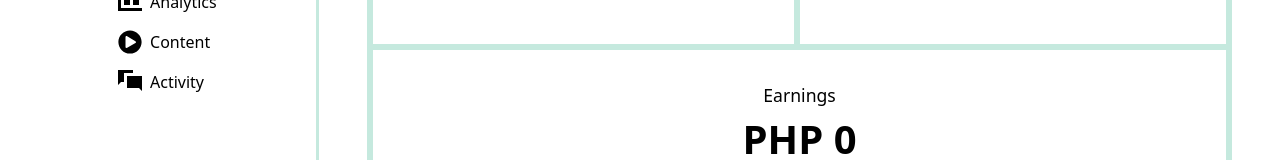
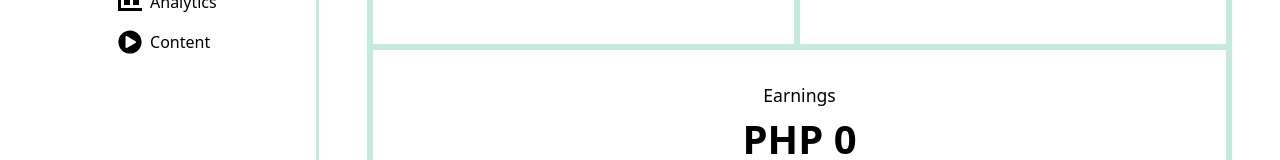
Before and after one commit to waleedlugod/TangoCast, a React (Vite) app in the folder frontend/: page /creator/1 in a window 1280 px wide. Shown: the part 328-488 px from the top of the page. Built offline with nearby package versions, Linux system fonts and the light colour scheme; no server answers.

Commit message:
Remove activity in Podcast Studio

```diff
--- a/frontend/src/PodcastStudio/Studio.jsx
+++ b/frontend/src/PodcastStudio/Studio.jsx
@@ -31,10 +31,6 @@ export default function PodcastStudio() {
             <img src={ContentIcon} alt="" />
             <p>Content</p>
           </a>
-          <a className="left-nav__link" href="#">
-            <img src={ActivityIcon} alt="" />
-            <p>Activity</p>
-          </a>
         </div>
       </section>
       <Outlet />
```
